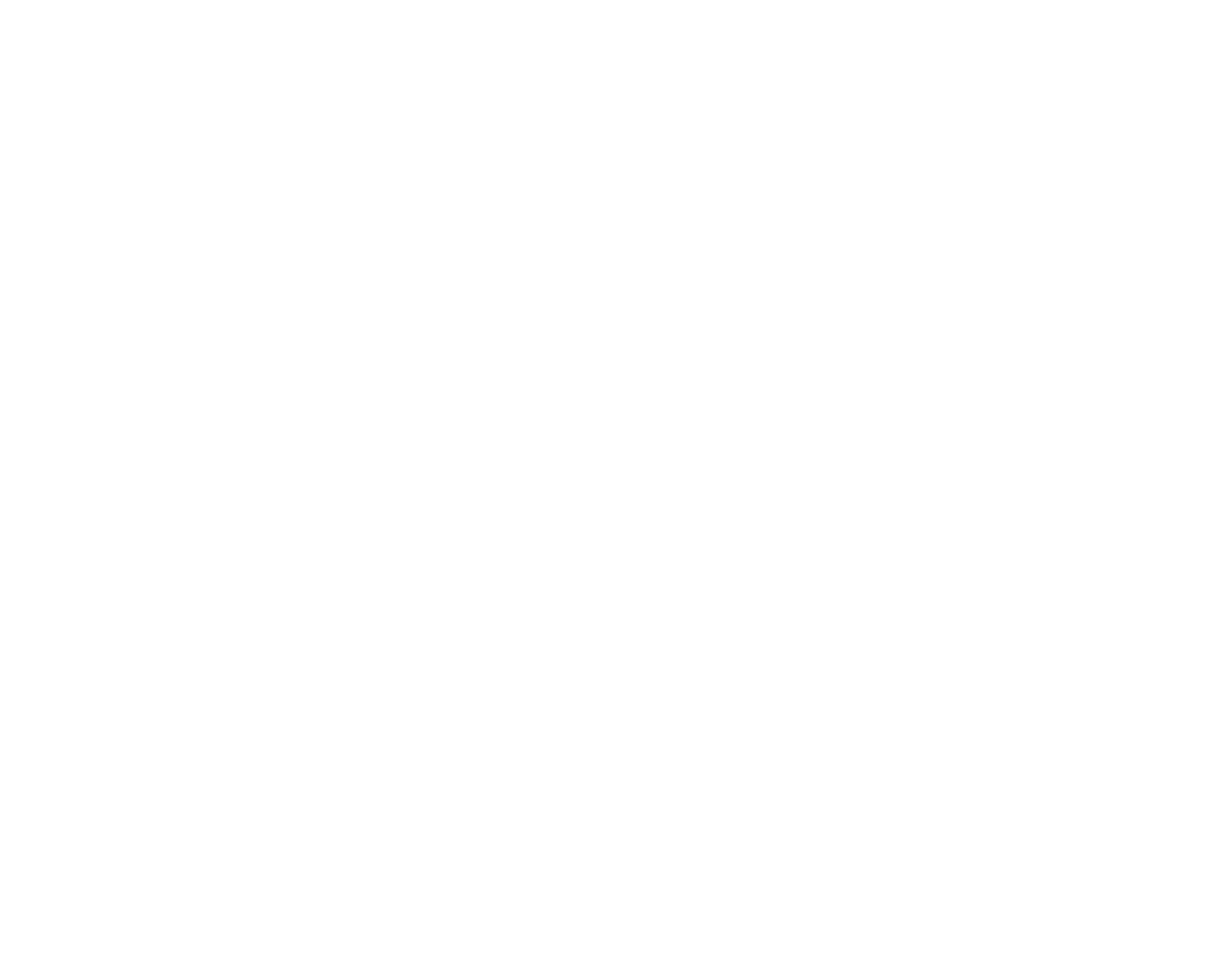
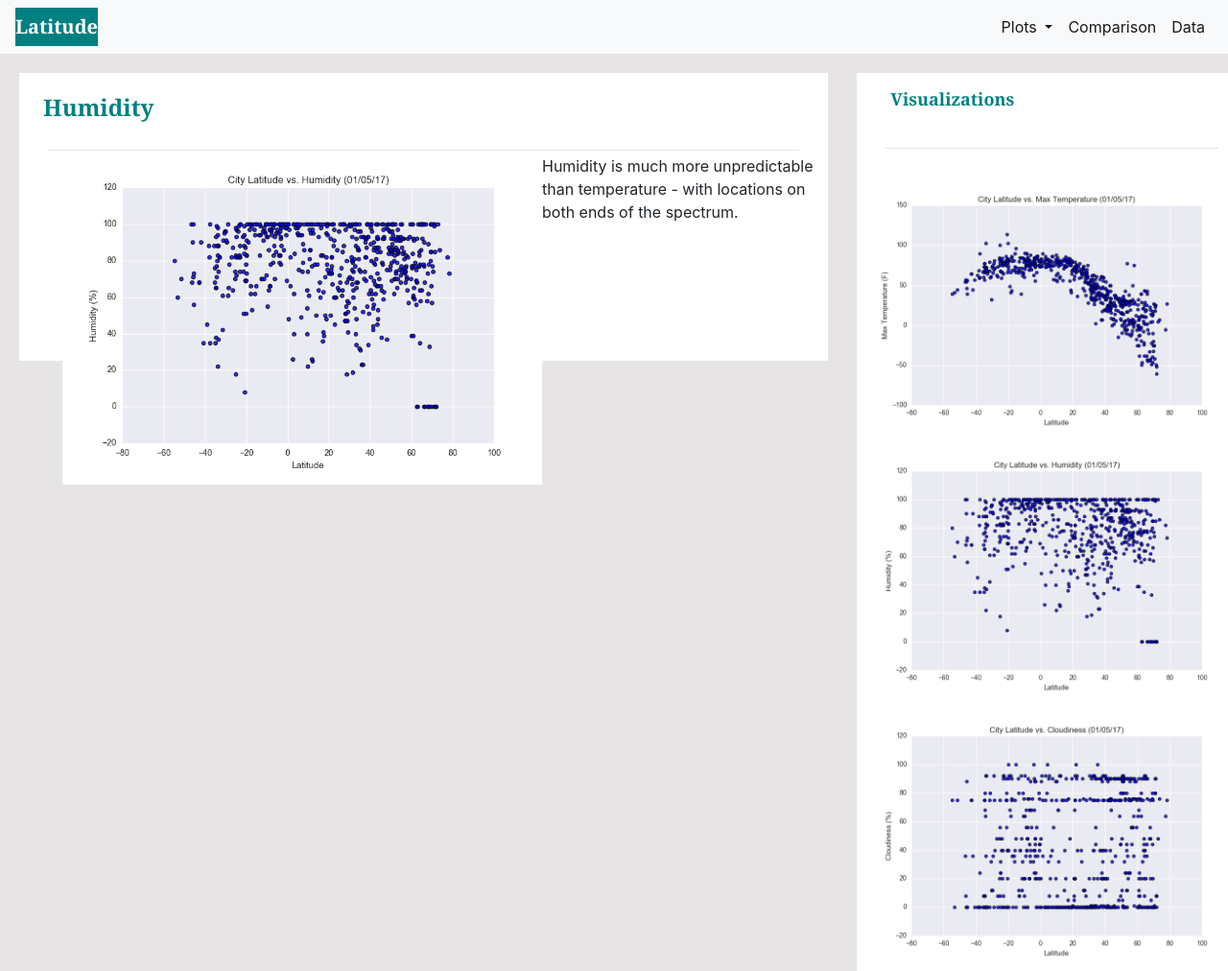
Before and after one commit to apatnoe/Homework_11, a plain HTML site: page humid.html in a window 1280 px wide. Shown: the top 1012 px of the page at 96% size. Before the commit the page ends 800 px from the top, so only its background shows below. Drawn offline with nearby package versions, Linux system fonts and the light colour scheme.

Commit message:
final commit

```diff
--- a/humid.html
+++ b/humid.html
@@ -0,0 +1,76 @@
+<!DOCTYPE html>
+<html lang="en">
+
+<head>
+  <meta charset="UTF-8">
+  <title>Patnoe - Homework 11</title>
+  <link rel="stylesheet" href="https://stackpath.bootstrapcdn.com/bootstrap/4.3.1/css/bootstrap.min.css" integrity="sha384-ggOyR0iXCbMQv3Xipma34MD+dH/1fQ784/j6cY/iJTQUOhcWr7x9JvoRxT2MZw1T" crossorigin="anonymous">
+  <link rel="stylesheet" href="style.css">
+</head>
+
+<body>
+
+    <nav class="navbar navbar-expand-lg navbar-light bg-light">
+        <a class="navbar-brand" href="https://apatnoe.github.io/Homework_11/">Latitude</a>
+        <button class="navbar-toggler" type="button" data-toggle="collapse" data-target="#navbarSupportedContent" aria-controls="navbarSupportedContent" aria-expanded="false" aria-label="Toggle navigation">
+          <span class="navbar-toggler-icon"></span>
+        </button>
+
+        <div class="collapse navbar-collapse" id="navbarSupportedContent">
+          <ul class="navbar-nav">
+            <li class="nav-item dropdown active">
+                <a class="nav-link dropdown-toggle" href="#" id="navbarDropdown" role="button" data-toggle="dropdown" aria-haspopup="true" aria-expanded="false">
+                  Plots
+                </a>
+                <div class="dropdown-menu" aria-labelledby="navbarDropdown">
+                  <a class="dropdown-item" href="max_temp.html">Max Temperature</a>
+                  <a class="dropdown-item" href="humid.html">Humidity</a>
+                  <a class="dropdown-item" href="cloud.html">Cloudiness</a>
+                  <a class="dropdown-item" href="windspeed.html">Windspeed</a>
+                </div>
+            </li>
+            <li class="nav-item active">
+              <a class="nav-link" href="compare.html">Comparison</a>
+            </li>
+            <li class="nav-item active">
+              <a class="nav-link" href="table.html">Data</a>
+            </li>
+        </ul>
+      </div>
+    </nav>
+
+      <div class="row">
+        <div class="col-md-8">
+          <div class="container" style="display: block;" id = "plot_container">
+                <h1 class="display" id = 'main_header'>Humidity</h1>
+                <hr class="my-1" style="margin:15px;">
+                <img src = "Resources/assets/images/Fig2.png" class ="float-left" alt="Responsive image" id = "plot_image">
+                <p id = 'p2'>Humidity is much more unpredictable than temperature - with locations on both ends of the spectrum.
+                </p>
+            </div>
+        </div>
+        <div class="col-md-4">
+          <div class="container" id = "visualization_container">
+                <h1 class="display" id = 'visualization_header'>Visualizations</h1>
+                <hr class="my-4" style="margin:15px;">
+                <div class = "row" id = 'img_row_grid'>
+                    <div class="col" id = 'img_col_grid'>
+                    <a href='max_temp.html'><img src = "Resources/assets/images/Fig1.png"></a>
+                    <a href='humid.html'><img src = "Resources/assets/images/Fig2.png"></a>
+                    <a href='cloud.html'><img src = "Resources/assets/images/Fig3.png"></a>
+                    <a href='windspeed.html'><img src = "Resources/assets/images/Fig4.png"></a>
+                    </div>
+                </div>
+            </div>
+        </div>
+      </div>
+      </div>
+
+
+<script src="https://code.jquery.com/jquery-3.3.1.slim.min.js" integrity="sha384-q8i/X+965DzO0rT7abK41JStQIAqVgRVzpbzo5smXKp4YfRvH+8abtTE1Pi6jizo" crossorigin="anonymous"></script>
+<script src="https://cdnjs.cloudflare.com/ajax/libs/popper.js/1.14.7/umd/popper.min.js" integrity="sha384-UO2eT0CpHqdSJQ6hJty5KVphtPhzWj9WO1clHTMGa3JDZwrnQq4sF86dIHNDz0W1" crossorigin="anonymous"></script>
+<script src="https://stackpath.bootstrapcdn.com/bootstrap/4.3.1/js/bootstrap.min.js" integrity="sha384-JjSmVgyd0p3pXB1rRibZUAYoIIy6OrQ6VrjIEaFf/nJGzIxFDsf4x0xIM+B07jRM" crossorigin="anonymous"></script>
+
+</body>
+
+</html>
```
Also changed, not shown: windspeed.html (+28 -0 lines).
